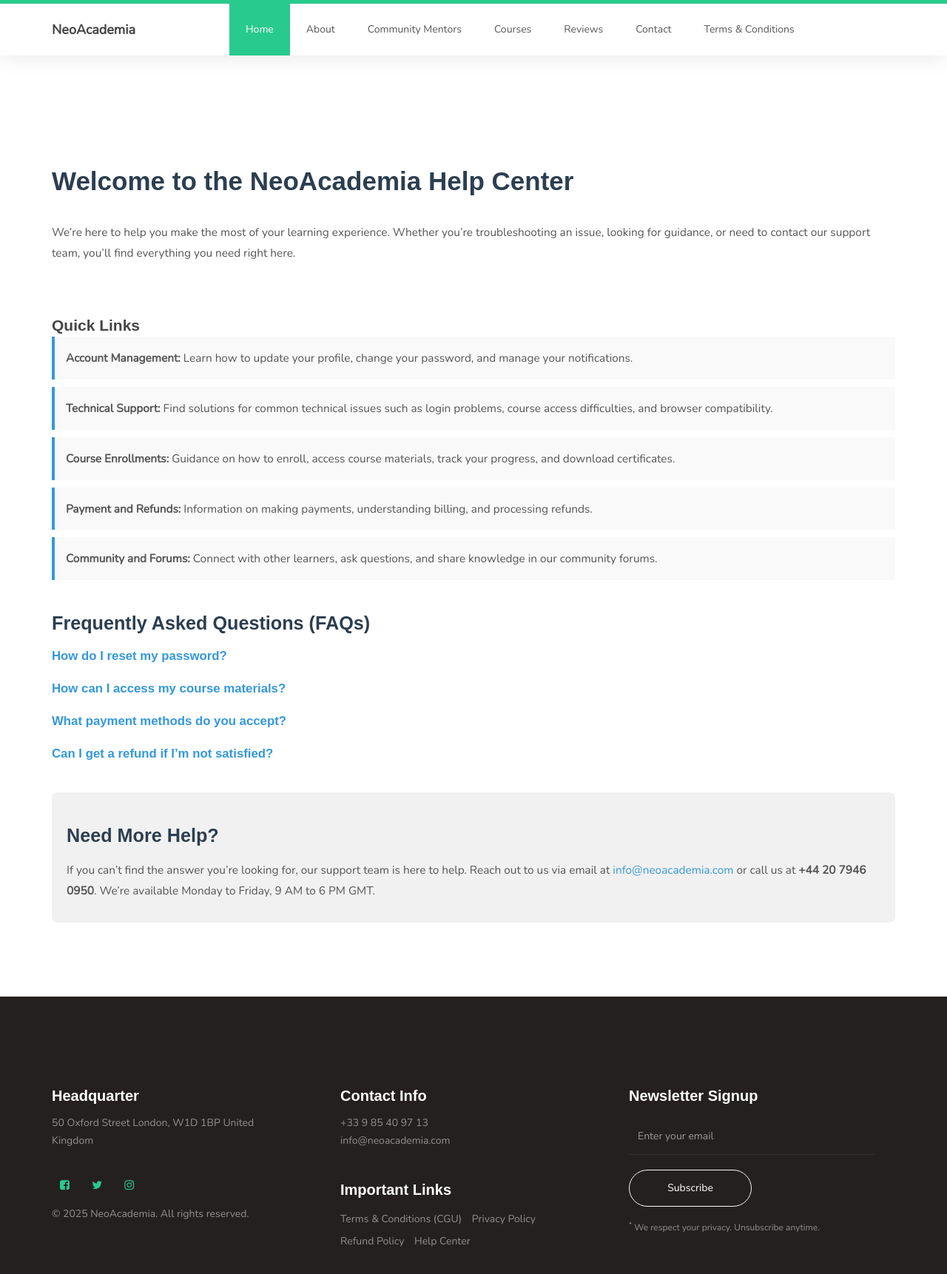
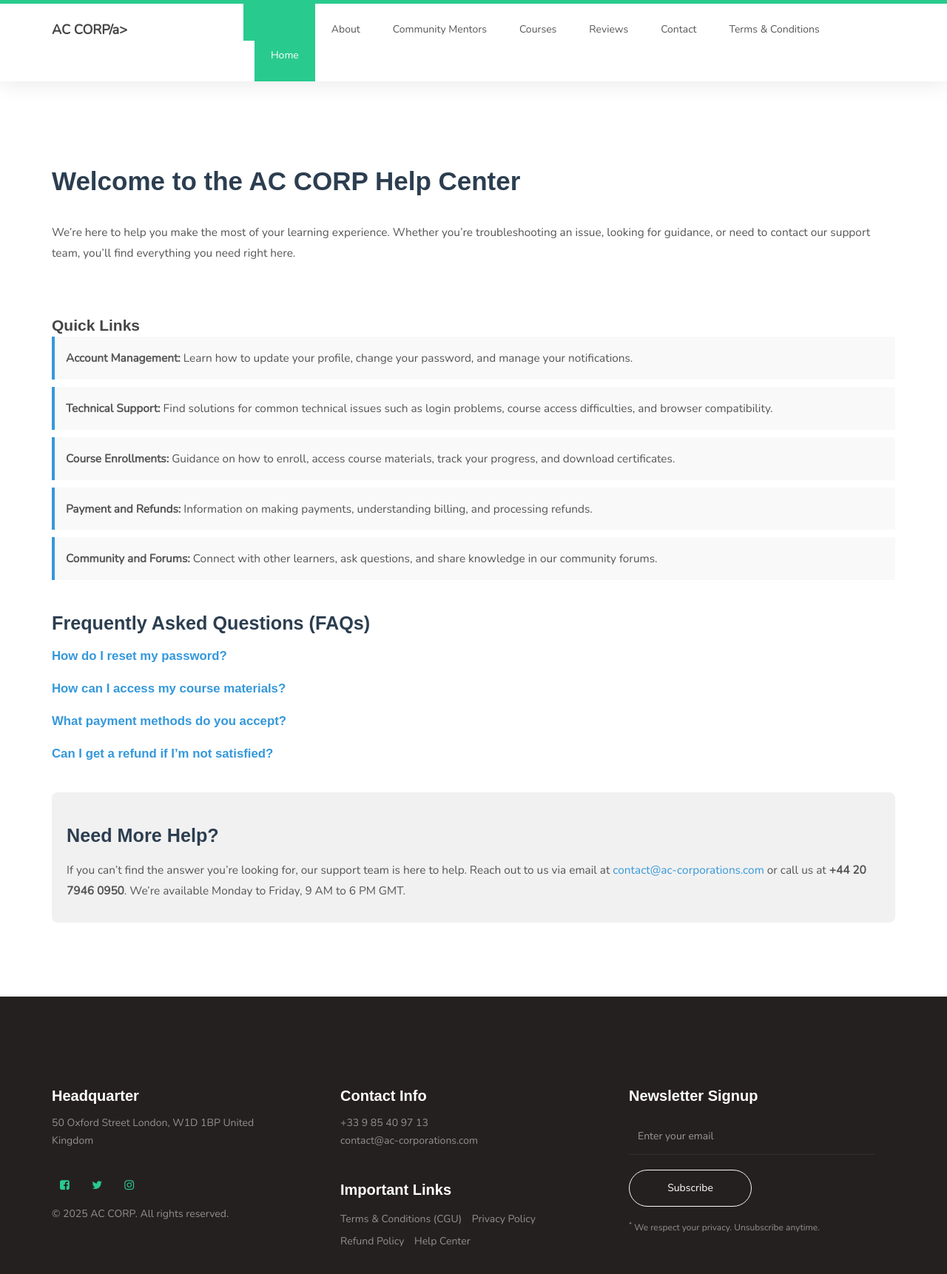
Before and after one commit to mohsineamayoun/my-educ, a plain HTML site: page help-center.html in a window 1280 px wide. Shown: the whole page at 74% size. Drawn offline with nearby package versions, Linux system fonts and the light colour scheme; a web font is replaced by a local one.

Commit message:
Update help-center.html

```diff
--- a/help-center.html
+++ b/help-center.html
@@ -1,7 +1,7 @@
 <!DOCTYPE html>
 <html lang="en">
 <head>
-    <title>Help Center - NeoAcademia</title>
+    <title>Help Center - AC CORP</title>
     <meta charset="UTF-8">
     <meta http-equiv="X-UA-Compatible" content="IE=Edge">
     <meta name="description" content="Help Center for NeoAcademia - Get Assistance, Support, and Resources for Our Learning Platform">
@@ -116,7 +116,7 @@
                     <span class="icon icon-bar"></span>
                     <span class="icon icon-bar"></span>
                 </button>
-                <a href="#" class="navbar-brand">NeoAcademia</a>
+                <a href="#" class="navbar-brand">AC CORP/a>
             </div>
 
             <div class="collapse navbar-collapse">
@@ -139,7 +139,7 @@
             <div class="row">
                 <div class="col-md-12">
                     <div class="section-title">
-                        <h2>Welcome to the NeoAcademia Help Center</h2>
+                        <h2>Welcome to the AC CORP Help Center</h2>
                         <p>We’re here to help you make the most of your learning experience. Whether you’re troubleshooting an issue, looking for guidance, or need to contact our support team, you’ll find everything you need right here.</p>
                     </div>
 
@@ -174,7 +174,7 @@
 
                     <div class="contact-support">
                         <h3>Need More Help?</h3>
-                        <p>If you can’t find the answer you’re looking for, our support team is here to help. Reach out to us via email at <a href="mailto:info@neoacademia.com">info@neoacademia.com</a> or call us at <strong>+44 20 7946 0950</strong>. We’re available Monday to Friday, 9 AM to 6 PM GMT.</p>
+                        <p>If you can’t find the answer you’re looking for, our support team is here to help. Reach out to us via email at <a href="mailto:contact@ac-corporations.com">contact@ac-corporations.com</a> or call us at <strong>+44 20 7946 0950</strong>. We’re available Monday to Friday, 9 AM to 6 PM GMT.</p>
                     </div>
                 </div>
             </div>
@@ -199,7 +199,7 @@
                             <li><a href="#" class="fa fa-instagram"></a></li>
                         </ul>
                         <div class="copyright-text">
-                            <p>&copy; 2025 NeoAcademia. All rights reserved.</p>
+                            <p>&copy; 2025 AC CORP. All rights reserved.</p>
                         </div>
                     </div>
                 </div>
@@ -211,7 +211,7 @@
                         </div>
                         <address>
                             <p>+33 9 85 40 97 13</p>
-                            <p><a href="mailto:info@neoacademia.com">info@neoacademia.com</a></p>
+                            <p><a href="mailto:contact@ac-corporations.com">contact@ac-corporations.com</a></p>
                         </address>
                         <div class="footer_menu">
                             <h2>Important Links</h2>
```
